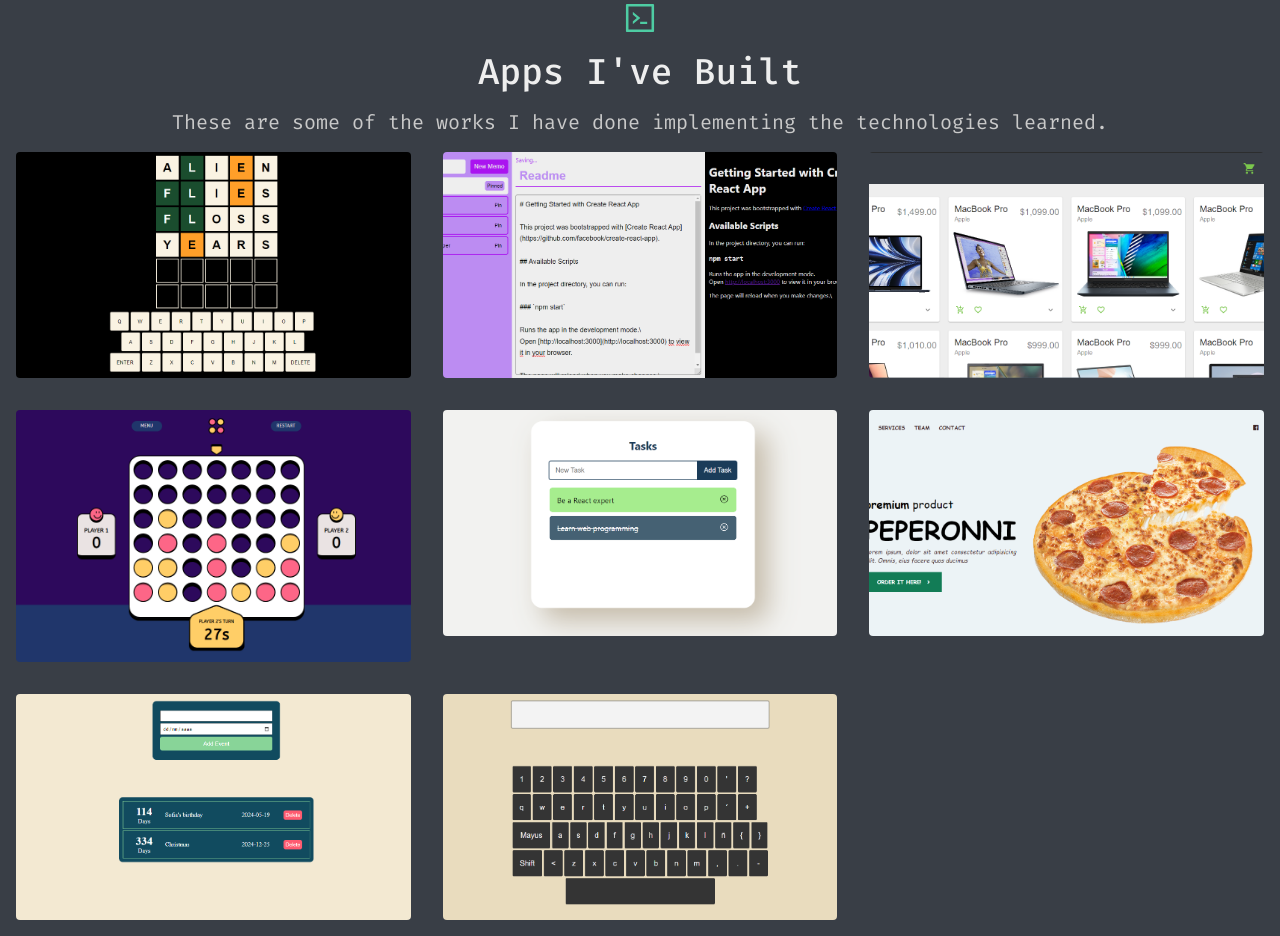
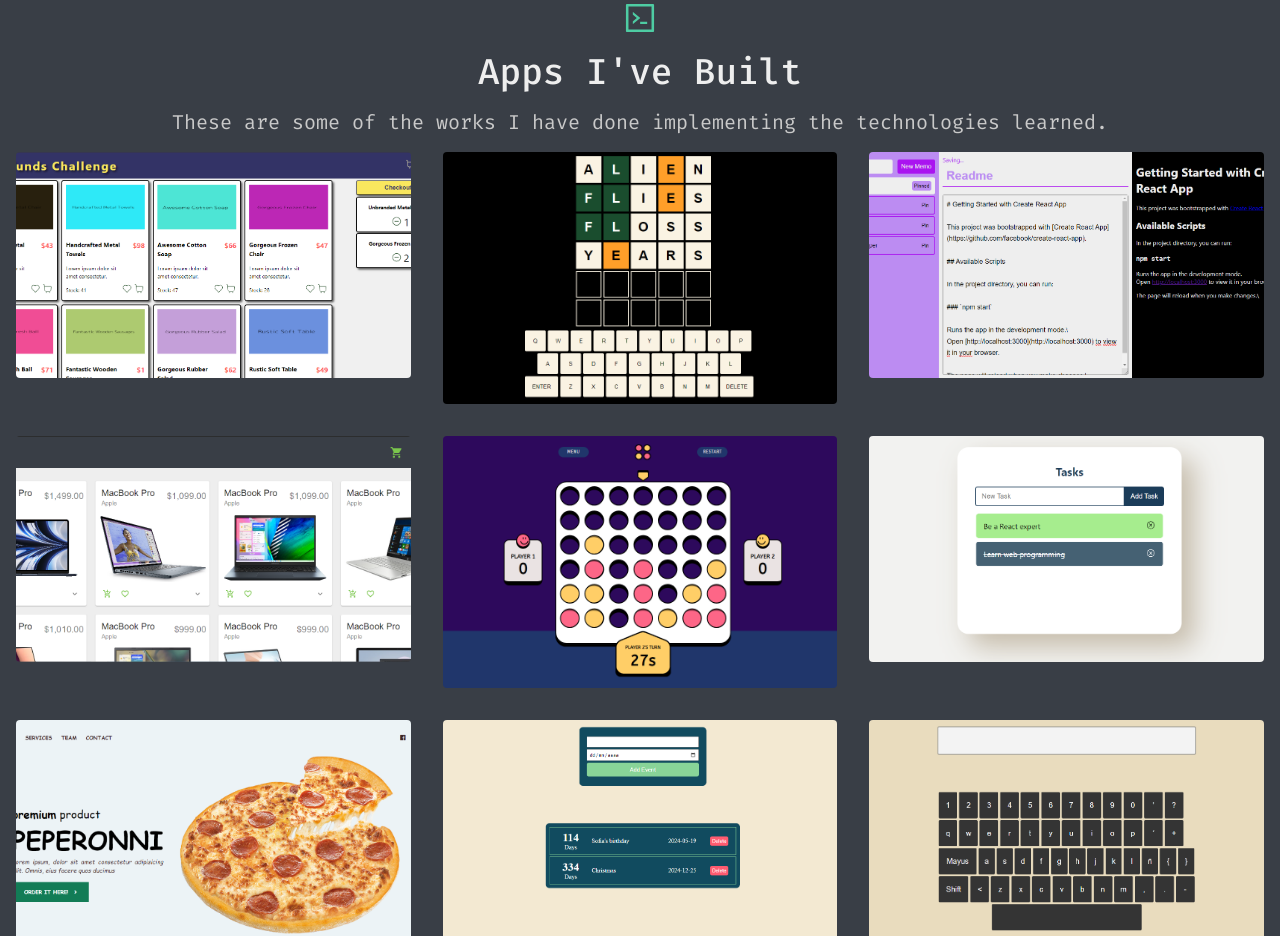
Before and after one commit to ManuelDiLena/dilenman-portfolio, a React (Vite) app: page / in a window 1280 px wide. Shown: the part 2460-3396 px from the top of the page. Built offline with nearby package versions, Linux system fonts and the light colour scheme.

Commit message:
Project added

```diff
--- a/src/data.js
+++ b/src/data.js
@@ -23,9 +23,16 @@ export const skills = [
 
 export const works = [
   {
+    title: 'Allfunds Challenge',
+    subtitle: 'React',
+    description: 'This project was carried out as a technical test for the position of fullstack developer at Allfunds.',
+    image: '/allfunds-challenge.png',
+    link: 'https://github.com/ManuelDiLena/allfunds-challenge',
+  },
+  {
     title: 'Wordle Game',
     subtitle: 'React',
-    description: 'Famous game to guess the hidden word using the letters and their positions. Built with React and TS',
+    description: 'Famous game to guess the hidden word using the letters and their positions. Built with React and TS.',
     image: '/wordle-game.png',
     link: 'https://github.com/ManuelDiLena/wordle-game',
   },
```
Also changed, not shown: public/allfunds-challenge.png (added).
